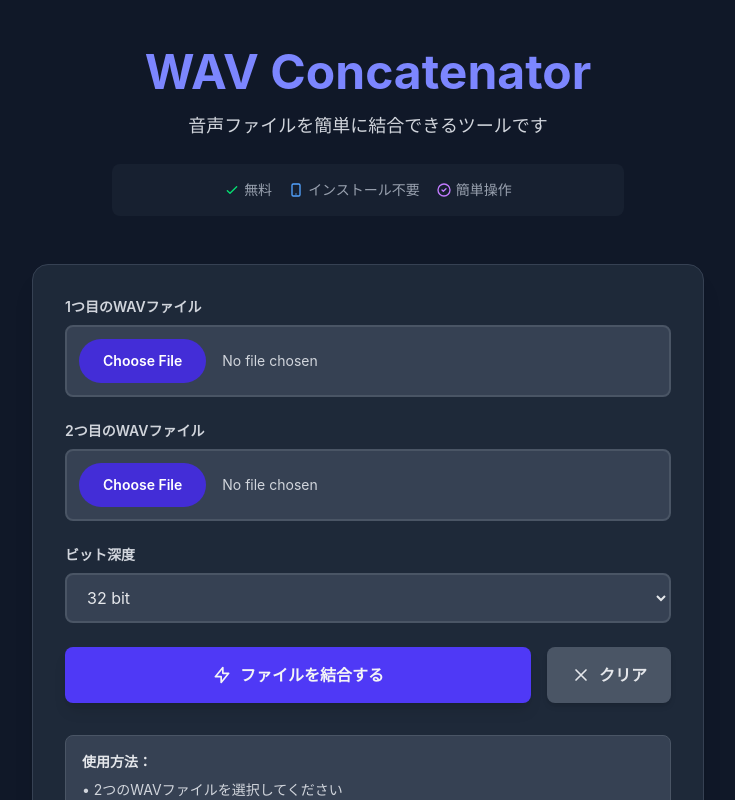
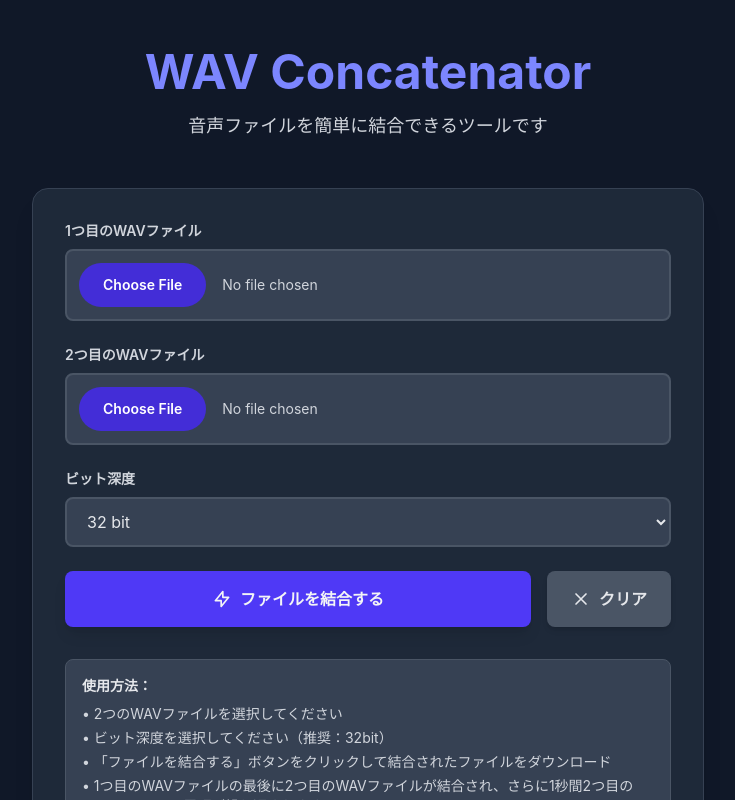
Before and after one commit to Luke256/wave-concater, a Next.js app: page / in a window 1280 px wide. Shown: the top 800 px of the page, without its empty margins (272-1007 px from the left). Built offline with nearby package versions, Linux system fonts and the light colour scheme.

Commit message:
delete commercial

```diff
--- a/src/app/page.tsx
+++ b/src/app/page.tsx
@@ -172,29 +172,6 @@ export default function Home() {
             音声ファイルを簡単に結合できるツールです
           </p>
 
-          {/* 概要セクション */}
-          <div className="bg-gray-800/50 rounded-lg p-4 max-w-lg mx-auto">
-            <div className="flex items-center justify-center space-x-4 text-sm text-gray-400">
-              <div className="flex items-center">
-                <svg className="w-4 h-4 mr-1 text-green-400" fill="none" stroke="currentColor" viewBox="0 0 24 24">
-                  <path strokeLinecap="round" strokeLinejoin="round" strokeWidth={2} d="M5 13l4 4L19 7" />
-                </svg>
-                無料
-              </div>
-              <div className="flex items-center">
-                <svg className="w-4 h-4 mr-1 text-blue-400" fill="none" stroke="currentColor" viewBox="0 0 24 24">
-                  <path strokeLinecap="round" strokeLinejoin="round" strokeWidth={2} d="M12 18h.01M8 21h8a2 2 0 002-2V5a2 2 0 00-2-2H8a2 2 0 00-2 2v14a2 2 0 002 2z" />
-                </svg>
-                インストール不要
-              </div>
-              <div className="flex items-center">
-                <svg className="w-4 h-4 mr-1 text-purple-400" fill="none" stroke="currentColor" viewBox="0 0 24 24">
-                  <path strokeLinecap="round" strokeLinejoin="round" strokeWidth={2} d="M9 12l2 2 4-4m6 2a9 9 0 11-18 0 9 9 0 0118 0z" />
-                </svg>
-                簡単操作
-              </div>
-            </div>
-          </div>
         </div>
 
         <div className="bg-gray-800 rounded-2xl shadow-xl border border-gray-700 p-8">
```
